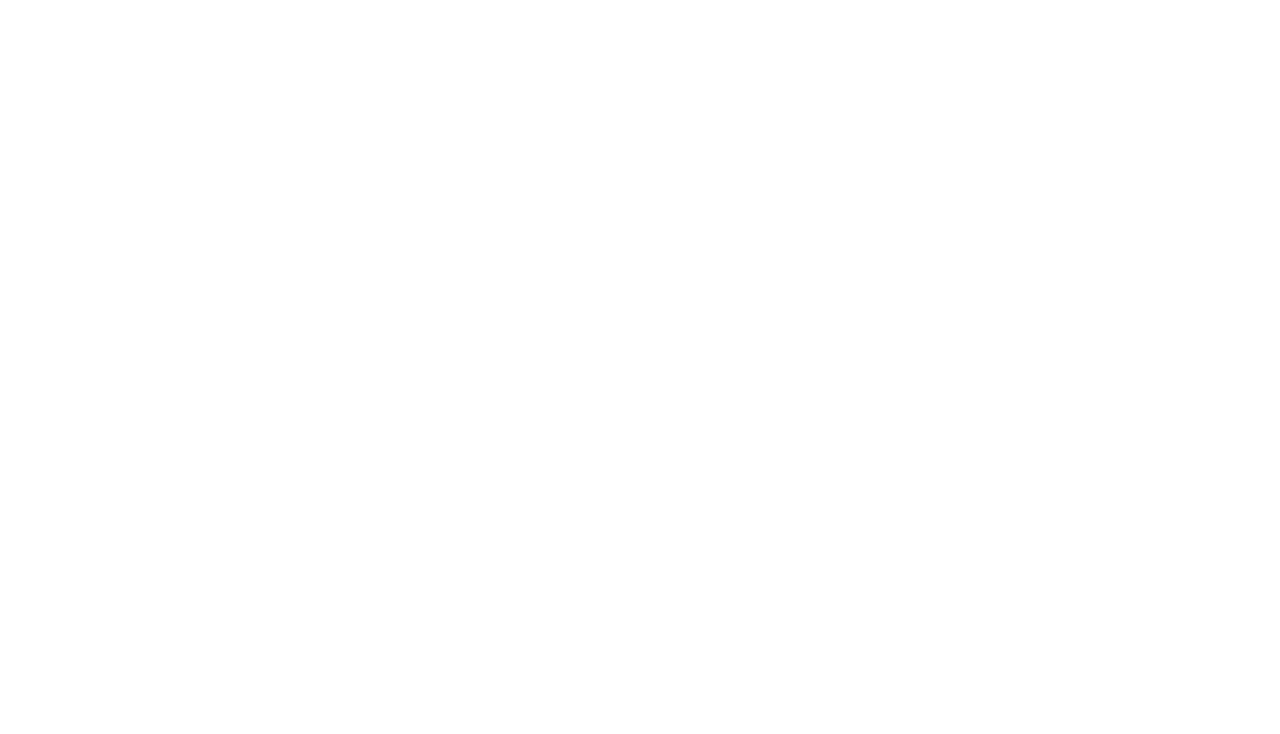
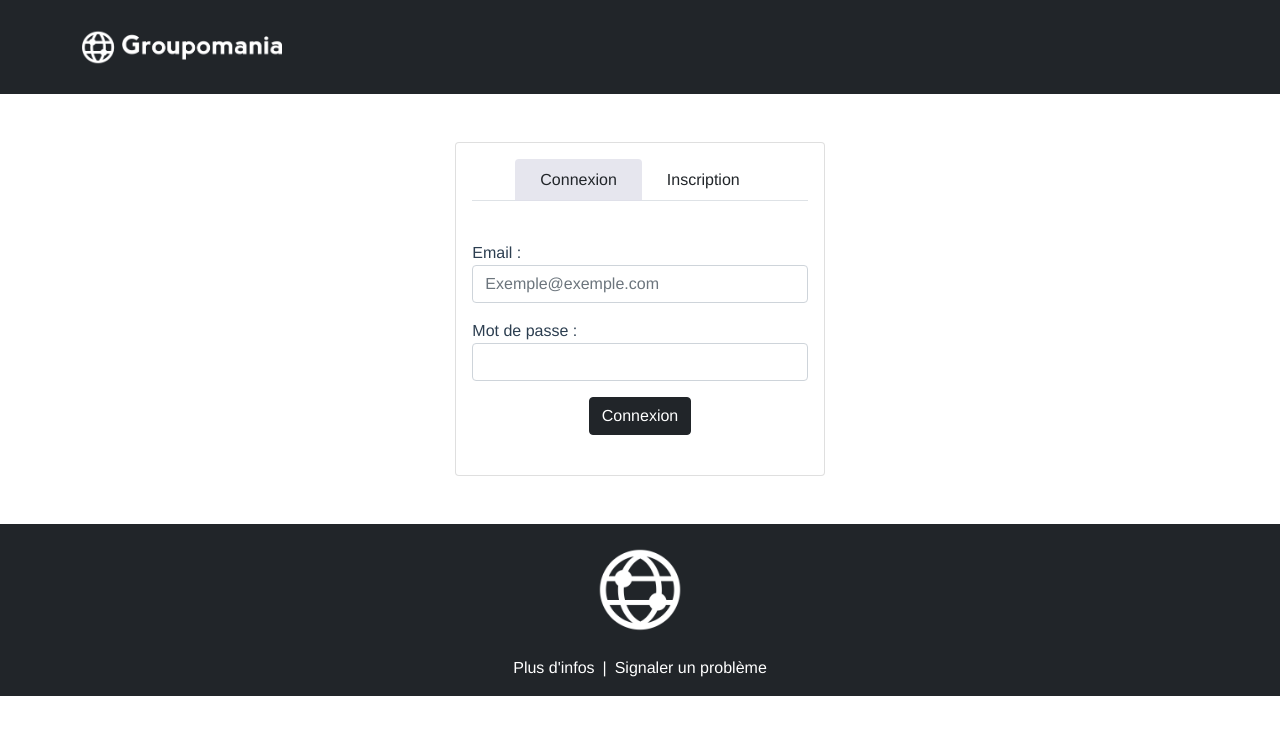
Before and after one commit to Rima-chan/MarieBeaujeu_7_21082021, a Vue app in the folder groupomania/: page /connexion in a window 1280 px wide. Before the commit this address had no page. Shown: the top 734 px of the page. Built offline with nearby package versions, Linux system fonts and the light colour scheme.

Commit message:
Auth page
Auth Page bis

```diff
--- a/groupomania/public/index.html
+++ b/groupomania/public/index.html
@@ -1,5 +1,5 @@
 <!DOCTYPE html>
-<html lang="">
+<html lang="fr">
   <head>
     <meta charset="utf-8">
     <meta http-equiv="X-UA-Compatible" content="IE=edge">
--- /dev/null
+++ b/groupomania/src/components/InputEmail.vue
@@ -0,0 +1,16 @@
+<template>
+    <div class="form-group d-flex flex-column my-3">
+        <label for="inputEmail" class="align-self-start">Email :</label>
+        <input type="email" v-model="input" class="form-control" name="email" id="inputEmail" aria-describedby="Aide email" placeholder="Exemple@exemple.com">
+    </div>
+</template>
+
+<script>
+export default {
+  name: 'InputEmail',
+};
+</script>
+
+<style>
+
+</style>
--- /dev/null
+++ b/groupomania/src/components/InputPassword.vue
@@ -0,0 +1,16 @@
+<template>
+    <div class="form-group d-flex flex-column my-3">
+        <label for="inputPassword" class="align-self-start">Mot de passe :</label>
+        <input type="password" v-model="input" class="form-control" name="password" id="inputPassword" aria-describedby="Mot de passe">
+    </div>
+</template>
+
+<script>
+export default {
+  name: 'InputPassword',
+};
+</script>
+
+<style>
+
+</style>
--- /dev/null
+++ b/groupomania/src/components/InputUsername.vue
@@ -0,0 +1,16 @@
+<template>
+    <div class="form-group d-flex flex-column my-3">
+        <label for="inputUsername" class="align-self-start">Pseudo :</label>
+        <input type="text" class="form-control" v-model="username" name="username" id="inputEmail" aria-describedby="Aide pseudo" placeholder="Marie B">
+    </div>
+</template>
+
+<script>
+export default {
+  name: 'InputUsername',
+};
+</script>
+
+<style lang="">
+
+</style>
--- a/groupomania/src/components/LoginCard.vue
+++ b/groupomania/src/components/LoginCard.vue
@@ -1,19 +1,17 @@
 <template>
   <div class="container">
-    <div class="row">
-      <div class="card">
-        <div class="card-header">
-          <ul class="nav nav-pills nav-header-pills">
+    <div class="row d-flex justify-content-center my-5 mx-1">
+      <div class="card col col-md-4 p-0">
+        <div class="card-body">
+          <ul class="nav nav-tabs justify-content-center">
             <li class="nav-item">
-              <a href="#" class="nav-link active">Inscription</a>
+              <router-link to="/connexion" class="nav-link text-dark px-4">Connexion</router-link>
             </li>
             <li class="nav-item">
-              <a href="#" class="nav-link active">Connexion</a>
+              <router-link to="/inscription" class="nav-link text-dark px-4">Inscription</router-link>
             </li>
           </ul>
-        </div>
-        <div class="card-body">
-          <h3 class="card-title">Inscrivez-vous !</h3>
+          <router-view />
         </div>
       </div>
     </div>
@@ -21,6 +19,7 @@
 </template>
 
 <script>
+
 export default {
   name: 'LoginCard',
 };
@@ -28,18 +27,7 @@
 
 <!-- Add "scoped" attribute to limit CSS to this component only -->
 <style scoped>
-h3 {
-  margin: 40px 0 0;
-}
-ul {
-  list-style-type: none;
-  padding: 0;
-}
-li {
-  display: inline-block;
-  margin: 0 10px;
-}
-a {
-  color: #42b983;
+.router-link-active {
+  background-color: rgba(224, 224, 234, 0.8);
 }
 </style>
--- /dev/null
+++ b/groupomania/src/components/LoginForm.vue
@@ -0,0 +1,24 @@
+<template>
+    <div class="row justify-content-center my-4">
+        <form action="">
+            <input-email v-model="email" />
+            <input-password v-model="password" />
+            <submit-button>Connexion</submit-button>
+        </form>
+    </div>
+</template>
+
+<script>
+import InputEmail from './InputEmail.vue';
+import InputPassword from './InputPassword.vue';
+import SubmitButton from './SubmitButton.vue';
+
+export default {
+  components: { InputEmail, InputPassword, SubmitButton },
+  name: 'LoginForm',
+};
+</script>
+
+<style scoped>
+
+</style>
--- /dev/null
+++ b/groupomania/src/components/SignupForm.vue
@@ -0,0 +1,43 @@
+<template>
+    <div class="row justify-content-center my-4">
+        <form novalidate @submit.prevent="onSubmit" action="">
+            <input-email v-model="email" />
+            <input-password v-model="password" />
+            <input-username v-model="username" />
+            <select class="form-select my-3">
+                <option selected>Choisir un service</option>
+                <option value="RH">Ressources Humaines</option>
+                <option value="Web">Web</option>
+                <option value="Commercial">Commercial</option>
+                <option value="Marketing">Marketing</option>
+                <option value="Finance">Finance</option>
+            </select>
+            <div class="form-check d-flex justify-content-start mt-3 mb-5">
+                <input type="checkbox" class="form-check-input" id="isAdminCheckBox">
+                <labek class="form-check-label ps-3" for="isAdminCheckBox">Administrateur</labek>
+            </div>
+            <submit-button>Inscription</submit-button>
+        </form>
+    </div>
+</template>
+
+<script>
+import InputEmail from './InputEmail.vue';
+import InputPassword from './InputPassword.vue';
+import InputUsername from './InputUsername.vue';
+import SubmitButton from './SubmitButton.vue';
+
+export default {
+  name: 'SignupForm',
+  components: {
+    InputEmail,
+    InputPassword,
+    InputUsername,
+    SubmitButton,
+  },
+};
+</script>
+
+<style scoped>
+
+</style>
--- /dev/null
+++ b/groupomania/src/components/SubmitButton.vue
@@ -0,0 +1,15 @@
+<template>
+    <button type="submit" class="btn btn-dark">
+        <slot>:)</slot>
+    </button>
+</template>
+<script>
+
+export default {
+  name: 'SubmitButton',
+};
+</script>
+
+<style>
+
+</style>
```
Also changed, not shown: groupomania/src/router/index.js (+7 -0 lines), groupomania/src/components/InputService.vue (added).
